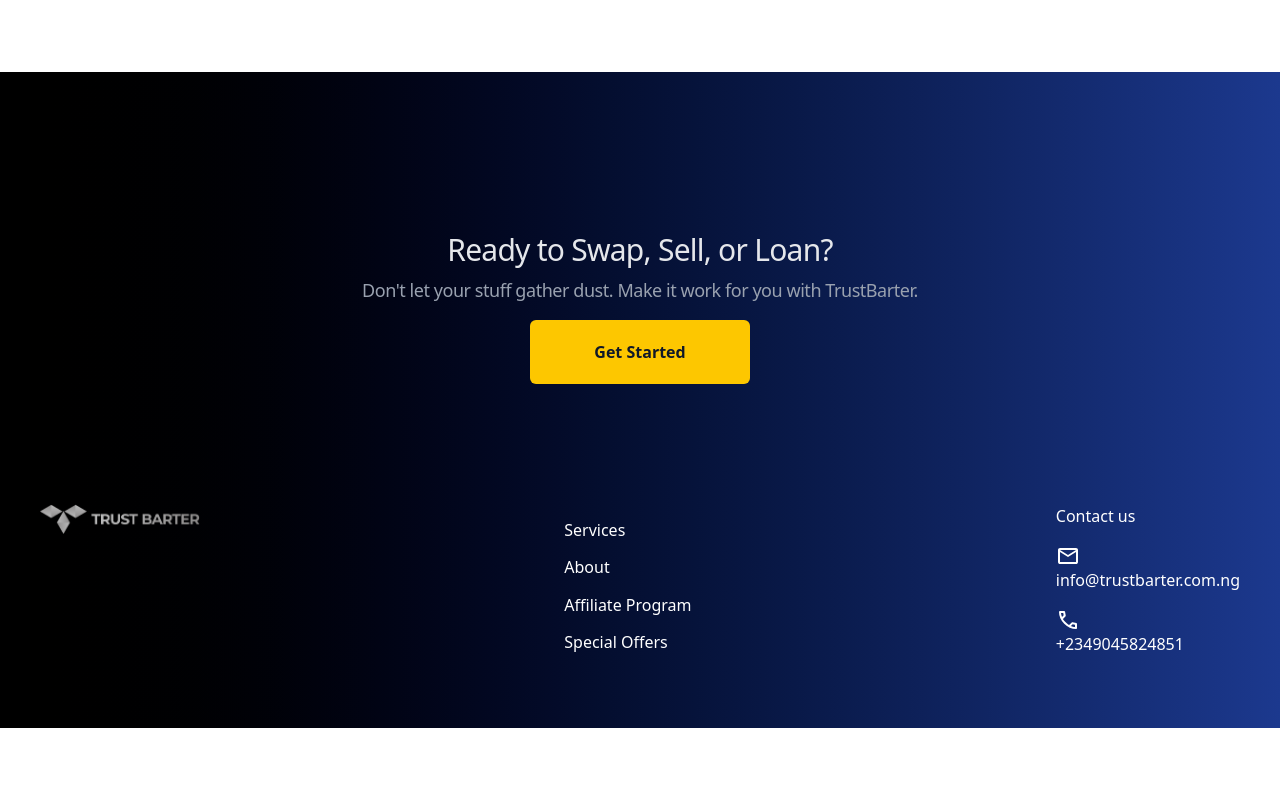
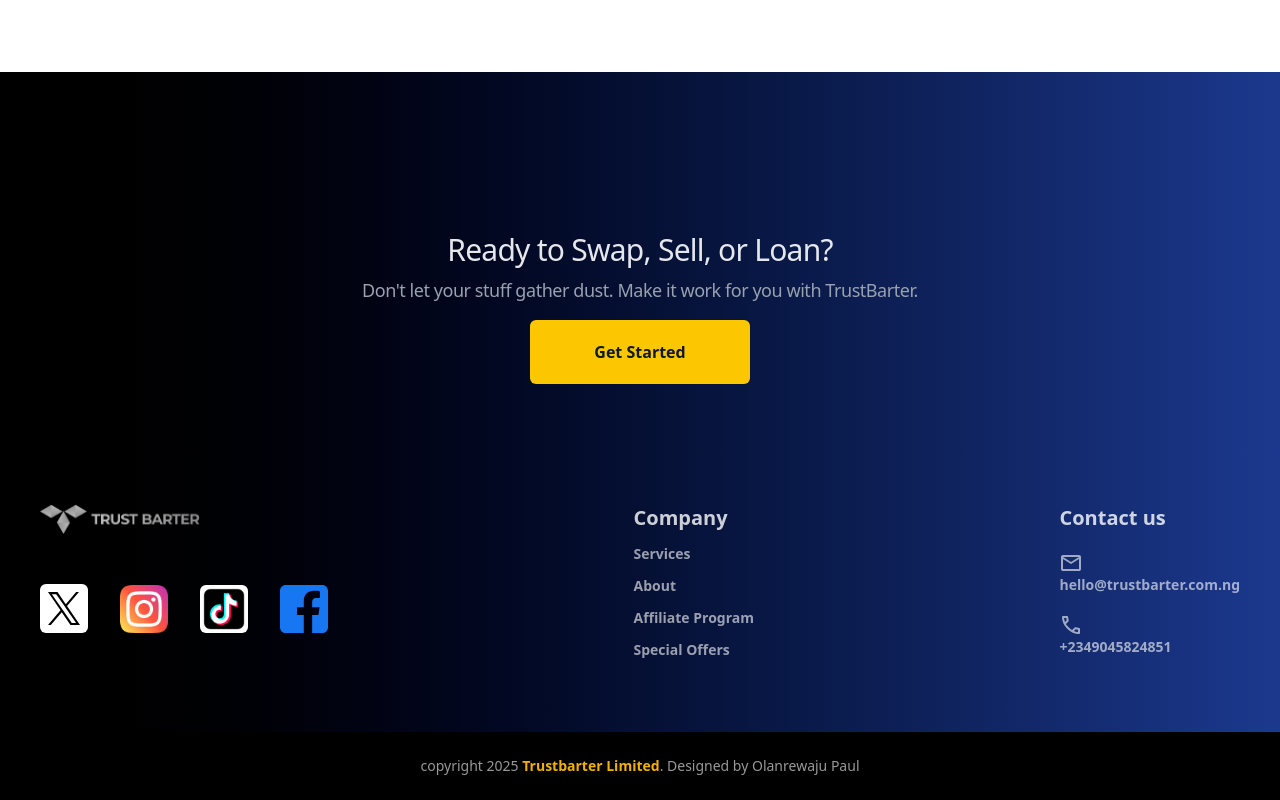
Before and after one commit to Olanrewaj002/trustbarter, a website: page public/index.html in a window 1280 px wide. Shown: the part 5643-6443 px from the top of the page. Before the commit the page ends 6371 px from the top, so only its background shows below. Drawn offline with nearby package versions, Linux system fonts and the light colour scheme.

Commit message:
footer fixed

```diff
--- a/public/index.html
+++ b/public/index.html
@@ -519,43 +519,65 @@
     </div>
     <div class="grid grid-flow-row lg:flex justify-between mb-8 gap-10 mx-10">
       <!-- Company Logo -->
-      <div>
-        <img img src="images/Trustbarter logo white.png" class="w-40" alt="Company Logo" class="h-12">
+      <div class="grid grid-flow-row gap-6">
+        <div>
+          <img img src="images/Trustbarter logo white.png" class="w-40" alt="Company Logo" class="h-12">
+        </div>
+        <div>
+          <ul class="flex items-center gap-8">
+            <li><img src="/public/images/11244080_x_twitter_elon musk_twitter new logo_icon.svg" class="w-12 bg-white p-2 rounded-md"></li>
+            <li><img src="images/instagram_2111463.png" class="w-12"></li>
+            <li><img src="images/social-media_15713399.png" class="w-12 bg-white rounded-md"></li>
+            <li><img src="/public/fb.svg" class="w-12"></li>
+          </ul>
+        </div>
       </div>
 
       <!-- Links Column 1 -->
-      <div class="grid grid-flow-row gap-3">
-        <a href="#" class="hover:underline"></a>
-        <a href="#" class="hover:underline">Services</a>
-        <a href="#" class="hover:underline">About</a>
-        <a href="#" class="hover:underline">Affiliate Program</a>
-        <a href="#" class="hover:underline">Special Offers</a>
+      <div>
+        <div class="grid grid-flow-row gap-2">
+          <h2 class="text-xl font-semibold text-white opacity-80">
+            Company
+          </h2>
+        </div>
+        <div class="grid grid-flow-row gap-3">
+          <a href="#" class="hover:underline"></a>
+          <a href="#" class="hover:underline text-white/60 text-sm font-semibold">Services</a>
+          <a href="#" class="hover:underline text-white/60 text-sm font-semibold">About</a>
+          <a href="#" class="hover:underline text-white/60 text-sm font-semibold">Affiliate Program</a>
+          <a href="#" class="hover:underline text-white/60 text-sm font-semibold">Special Offers</a>
+        </div>
       </div>
 
       <!-- Links Column 2 -->
       <div class="grid grid-flow-row gap-4">
         <div>
-          <h2>
+          <h2 class="text-xl font-semibold text-white opacity-80">
             Contact us
           </h2>
         </div>
 
         <div>
-          <img src="images/mail_24dp_FFFFFF_FILL0_wght400_GRAD0_opsz24.svg">
-          <h3>
-            info@trustbarter.com.ng
+          <img src="images/mail_24dp_FFFFFF_FILL0_wght400_GRAD0_opsz24.svg" class="opacity-60">
+          <h3 class="hover:underline text-white/60 text-sm font-semibold">
+            hello@trustbarter.com.ng
           </h3>
         </div>
         <div>
-          <img src="images/call_24dp_FFFFFF_FILL0_wght400_GRAD0_opsz24.svg">
-          <h3>
+          <img src="images/call_24dp_FFFFFF_FILL0_wght400_GRAD0_opsz24.svg" class="opacity-60">
+          <h3 class="hover:underline text-white/60 text-sm font-semibold">
             +2349045824851
           </h3>
         </div>
       </div>
     </div>
-
   </footer>
+  <!--footer copyright-->
+  <div class="flex justify-center bg-black p-6 items-center">
+    <h4 class="text-white/60 text-sm text-center">
+      copyright 2025 <strong class="text-yellow-500">Trustbarter Limited</strong>. Designed by Olanrewaju Paul
+    </h4>
+  </div>
 
     <script>
         //variables for question one divs
@@ -734,7 +756,7 @@
          // gsap for form
          gsap.from(".form", {
             y: 180,
-            opacity: 0,
+            opacity: 40,
             duration: 2,
             stagger: 1,
             scrollTrigger: {
```
Also changed, not shown: public/fb.svg (added), public/images/11244080_x_twitter_elon musk_twitter new logo_icon.svg (added), public/images/instagram_2111463.png (added), public/images/social-media_15713399.png (added), public/output.css, 2 other files.
